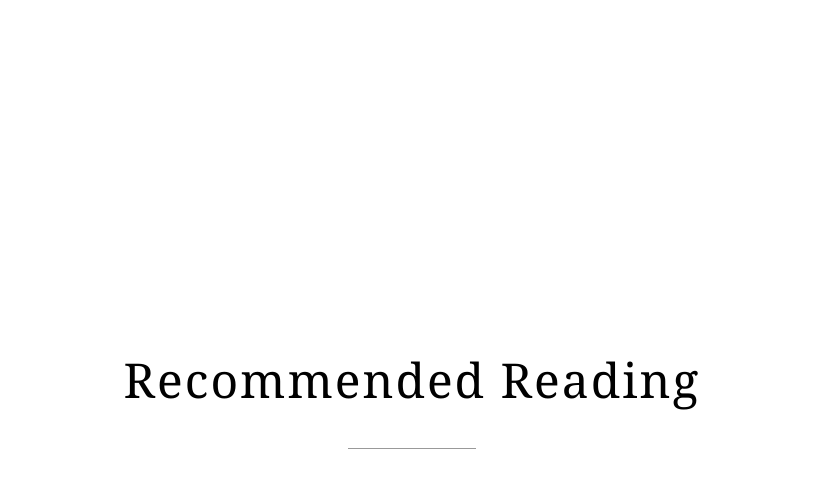
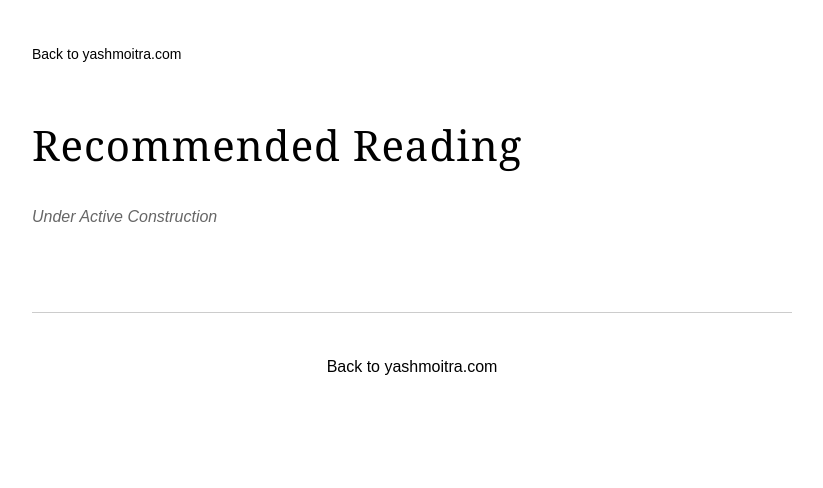
Before and after one commit to moitrayash/moitrayash.github.io, a plain HTML site: page recread/index.html in a window 1280 px wide. Shown: the whole page, without its empty margins (228-1051 px from the left). Drawn offline with Linux system fonts and the light colour scheme.

Commit message:
Style /recread like an Oeuvre work page

```diff
--- a/recread/index.html
+++ b/recread/index.html
@@ -8,43 +8,59 @@
 *, *::before, *::after { margin: 0; padding: 0; box-sizing: border-box; }
 html { font-size: 16px; }
 body {
-background: #fff;
-color: #000;
-font-family: Georgia, 'Times New Roman', serif;
-line-height: 1.8;
-min-height: 100vh;
-display: flex;
-align-items: center;
-justify-content: center;
-padding: 60px 24px;
+  background: #fff;
+  color: #000;
+  font-family: Arial, Helvetica, sans-serif;
+  line-height: 1.8;
 }
-.wrap {
-width: 100%;
-max-width: 720px;
-text-align: center;
+.item-page { max-width: 800px; margin: 0 auto; padding: 40px 20px 80px; }
+.back-link {
+  display: inline-block;
+  color: #000;
+  text-decoration: none;
+  font-size: 14px;
+  margin-bottom: 40px;
 }
-h1 {
-font-size: 48px;
-font-weight: normal;
-letter-spacing: 2px;
-line-height: 1.2;
+.back-link:hover { text-decoration: underline; }
+.item-title {
+  font-family: Georgia, 'Times New Roman', serif;
+  font-size: 42px;
+  font-weight: normal;
+  margin-bottom: 20px;
+  letter-spacing: 1px;
 }
-.rule {
-width: 128px;
-height: 1px;
-background: #999;
-margin: 40px auto 0;
+.item-date { font-size: 16px; color: #666; font-style: italic; margin-bottom: 40px; }
+.item-content {
+  margin-top: 60px;
+  line-height: 2;
+  font-family: Georgia, 'Times New Roman', serif;
 }
+.item-content p { margin-bottom: 20px; }
+.item-page-nav {
+  display: flex;
+  justify-content: center;
+  align-items: center;
+  margin: 80px 0 40px;
+  padding: 40px 0;
+  border-top: 1px solid #ccc;
+}
+.item-page-nav a { font-size: 16px; text-decoration: none; color: #000; }
+.item-page-nav a:hover { text-decoration: underline; }
 @media (max-width: 600px) {
-body { padding: 56px 20px; }
-h1 { font-size: 36px; }
+  .item-title { font-size: 32px; }
+  .item-page-nav { margin: 60px 0 20px; }
 }
 </style>
 </head>
 <body>
-<div class="wrap">
-<h1>Recommended Reading</h1>
-<div class="rule"></div>
+<div class="item-page">
+  <a href="/" class="back-link">Back to yashmoitra.com</a>
+  <h2 class="item-title">Recommended Reading</h2>
+  <p class="item-date">Under Active Construction</p>
+  <div class="item-content"></div>
+  <nav class="item-page-nav" aria-label="Page navigation">
+    <a href="/">Back to yashmoitra.com</a>
+  </nav>
 </div>
 </body>
 </html>
```
